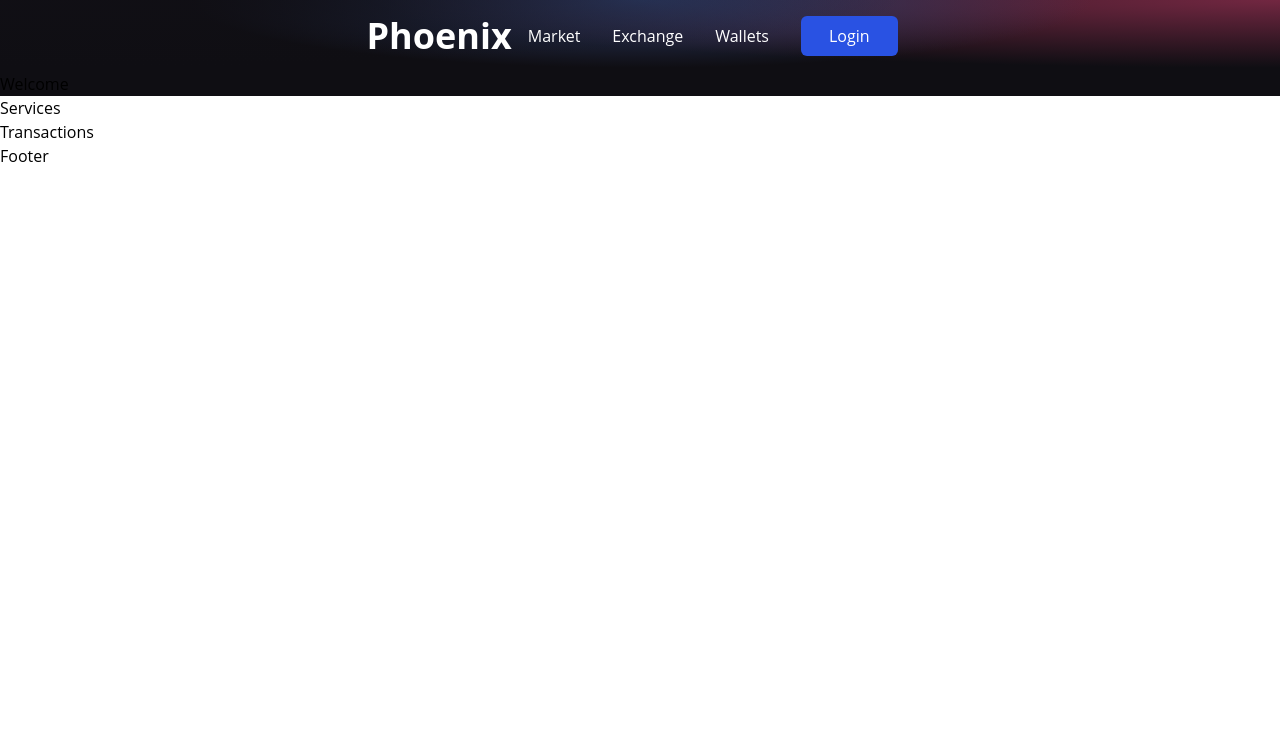
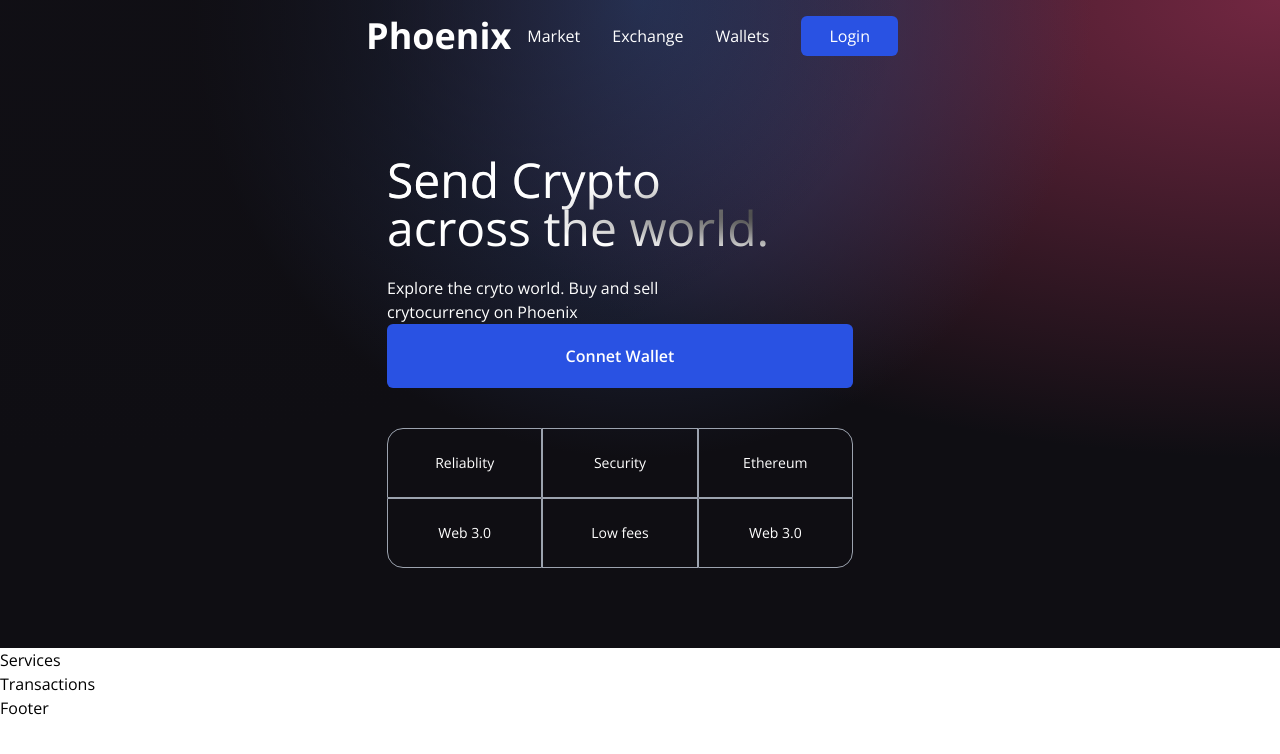
Before and after one commit to iamclement1/Phoenix, a React (Vite) app in the folder client/: page / in a window 1280 px wide. Shown: the top 754 px of the page. Built offline with nearby package versions, Linux system fonts and the light colour scheme.

Commit message:
feats: hero session

```diff
--- a/client/src/components/Loader.jsx
+++ b/client/src/components/Loader.jsx
@@ -5,4 +5,4 @@
         </>
     )
 }
-export default Loader
+export default Loader;
--- a/client/src/components/Welcome.jsx
+++ b/client/src/components/Welcome.jsx
@@ -1,8 +1,52 @@
+import { AiFillPlayCircle } from "react-icons/ai";
+import { SiEthereum } from "react-icons/si";
+import { BsInfoCircle } from "react-icons/bs";
+import Loader from "./Loader";
+
 const Welcome = () => {
+
+    const commonStyles = "min-h-[70px] sm:px-0 px-2 sm:min-w-[120px] flex justify-center items-center border-[0.5px] border-gray-400 text-sm font-light text-white";
+    //connect wallet function
+    const connectWallet = () => { };
     return (
-        <>
-        <h1>Welcome</h1>
-        </>
+        <div className="flex w-full justify-center items-center">
+            <div className="flex md:flex-row flex-col items-start justify-between md:p-20 py-12 px-4">
+                <div className="flex flex-1 justify-start flex-col md:mr-10">
+                    <h1 className="text-3xl sm:text-5xl text-white text-gradient py-1">
+                        Send Crypto <br /> across the world.
+                    </h1>
+                    <p className="text-left mt-5 text-white font-light md:w-9/12 w-11/12 text-base">
+                        Explore the cryto world. Buy and sell crytocurrency on Phoenix
+                    </p>
+                    <button type="button" onClick={connectWallet}
+                        className="flex flex-row justify-center items-start py-5 bg-[#2952e3] p-2 rounded-md cursor-pointer hover:bg-[#2546bd ]">
+                        <p className="text-white text-base font-semibold">
+                            Connet Wallet
+                        </p>
+                    </button>
+                    <div className="grid sm:grid-cols-3 grid-cols-2 w-full mt-10">
+                        <div className={`rounded-tl-2xl ${commonStyles}`}>
+                            Reliablity
+                        </div>
+                        <div className={commonStyles}>
+                            Security
+                        </div>
+                        <div className={`rounded-tr-2xl ${commonStyles}`}>
+                            Ethereum
+                        </div>
+                        <div className={`rounded-bl-2xl ${commonStyles}`}>
+                            Web 3.0
+                        </div>
+                        <div className={commonStyles}>
+                            Low fees
+                        </div>
+                        <div className={`rounded-br-2xl ${commonStyles}`}>
+                            Web 3.0
+                        </div>
+                    </div>
+                </div>
+            </div>
+        </div>
     )
 }
 export default Welcome
--- a/client/src/index.css
+++ b/client/src/index.css
@@ -1,8 +1,9 @@
+@import url("https://fonts.googleapis.com/css2?family=Open+Sans:wght@300;400;500;600;700&display=swap");
+
 @tailwind base;
 @tailwind components;
 @tailwind utilities;
 
-@import url("https://fonts.googleapis.com/css2?family=Open+Sans:wght@300;400;500;600;700&display=swap");
 
 * html {
     padding: 0;
```
